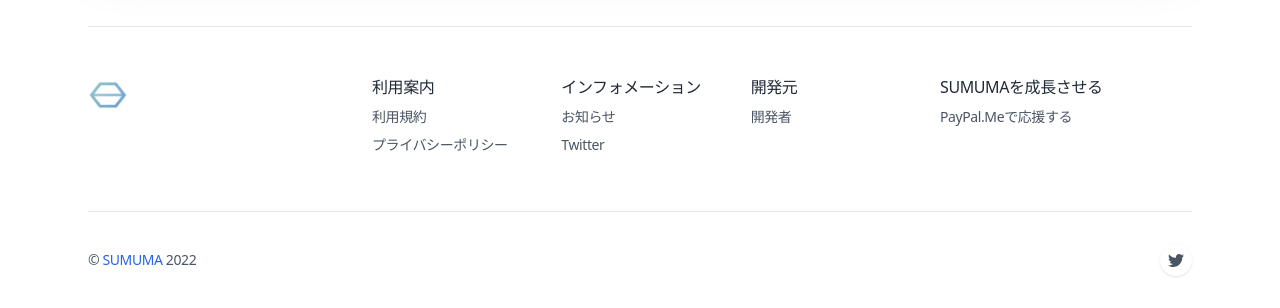
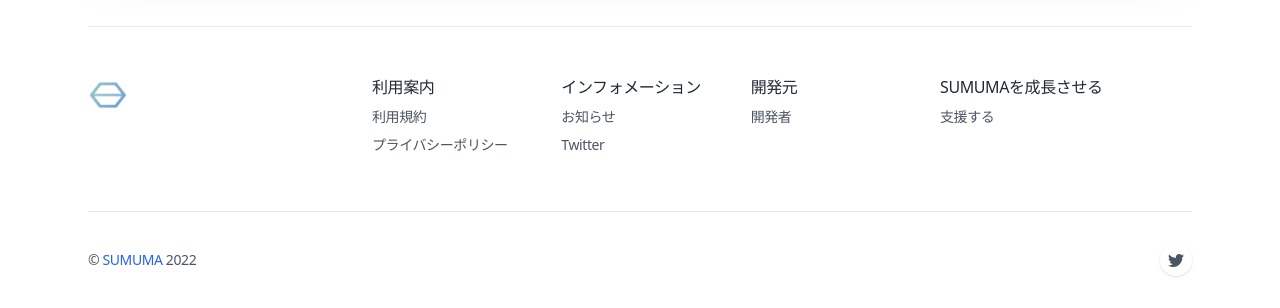
Before and after one commit to nisyuu/sumuma, a Django app: template lp/templates/lp/general.html in a window 1280 px wide. Shown: the part 3621-3929 px from the top of the page. Run offline with Django 4.2, Linux system fonts and the light colour scheme; the template is opened without the code that fills it, so the values that code supplies are empty; style sheets or scripts are compiled from the project's sources; some libraries are stand-ins or nearby versions.

Commit message:
支援先リンクの変更

```diff
--- a/lp/templates/lp/general.html
+++ b/lp/templates/lp/general.html
@@ -499,7 +499,7 @@
               <ul class="text-sm">
                 <li class="mb-2">
                   <a class="text-gray-600 hover:text-gray-900 transition duration-150 ease-in-out"
-                     href="https://www.paypal.com/paypalme/rikumato" target="_blank" rel="noopener">PayPal.Meで応援する</a>
+                    href="https://github.com/sponsors/nisyuu" target="_blank" rel="noopener">支援する</a>
                 </li>
               </ul>
             </div>
```
